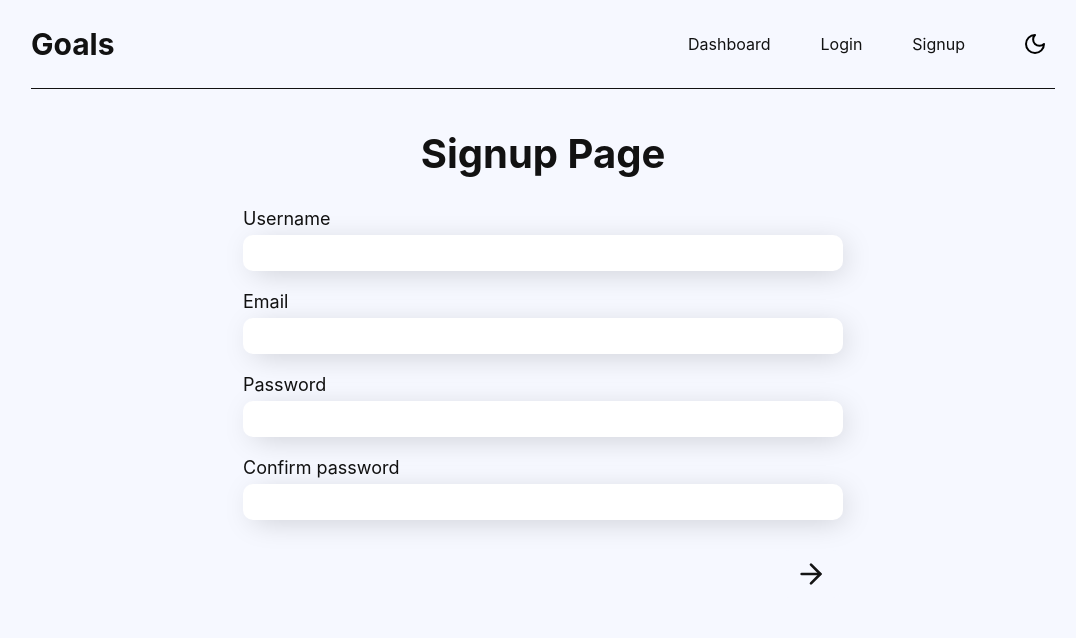
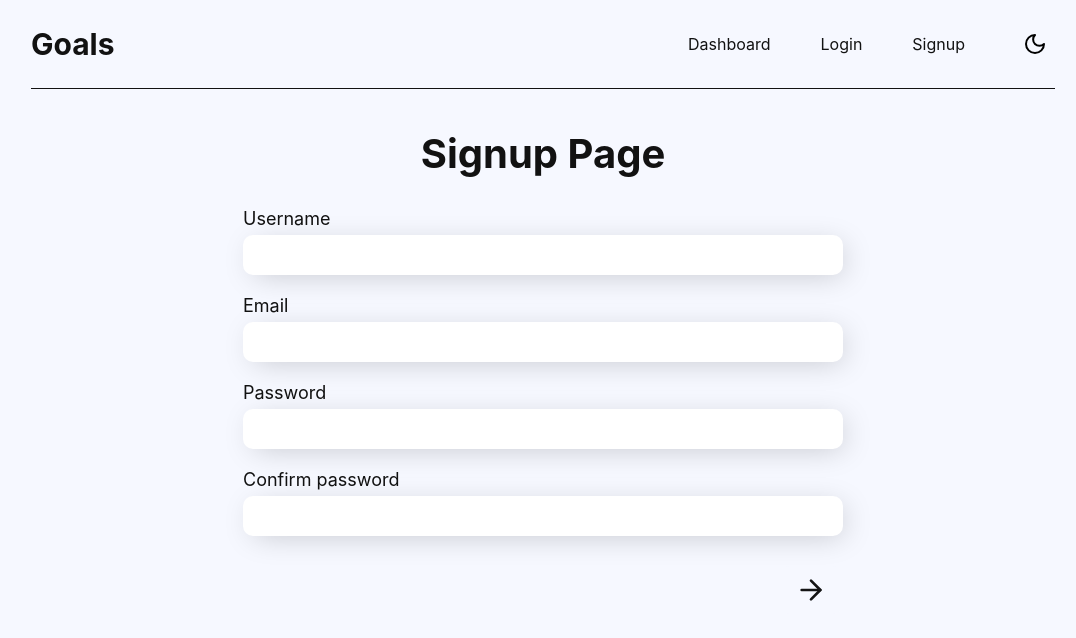
Before and after one commit to whoiscaio/goals-app, a React (Create React App) app in the folder frontend/: page /signup in a window 1280 px wide. Shown: the top 638 px of the page, without its empty margins (97-1173 px from the left). Built offline with nearby package versions, Linux system fonts and the light colour scheme.

Commit message:
feat: ux improvement on error

```diff
--- a/frontend/src/pages/Login.tsx
+++ b/frontend/src/pages/Login.tsx
@@ -57,21 +57,30 @@ function Login({ currentTheme }: LoginProps) {
 
   const arrowIconColor = currentTheme === 'dark' ? '#f6f8ff' : '#141414';
 
+  const usernameErrors = getErrorsByFieldname('username');
+  const passwordErrors = getErrorsByFieldname('password');
+
   return (
     <LoginSignupPageContainer>
       <h1>Login Page</h1>
       <form onSubmit={handleSubmit}>
-        <FormGroup error={getErrorsByFieldname('username')}>
+        <FormGroup error={usernameErrors}>
           <span>Username</span>
-          <input type="text" value={username} onChange={handleUsernameChange} />
+          <input
+            type="text"
+            value={username}
+            onChange={handleUsernameChange}
+            className={usernameErrors.length > 0 ? 'error' : undefined}
+          />
         </FormGroup>
 
-        <FormGroup error={getErrorsByFieldname('password')}>
+        <FormGroup error={passwordErrors}>
           <span>Password</span>
           <input
             type="password"
             value={password}
             onChange={handlePasswordChange}
+            className={passwordErrors.length > 0 ? 'error' : undefined}
           />
         </FormGroup>
 
--- a/frontend/src/pages/Signup.tsx
+++ b/frontend/src/pages/Signup.tsx
@@ -8,7 +8,8 @@ type SignupTypes = {
   currentTheme: string;
 };
 
-const emailRegex = /^(([^<>()[\]\\.,;:\s@"]+(\.[^<>()[\]\\.,;:\s@"]+)*)|(".+"))@((\[[0-9]{1,3}\.[0-9]{1,3}\.[0-9]{1,3}\.[0-9]{1,3}\])|(([a-zA-Z\-0-9]+\.)+[a-zA-Z]{2,}))$/;
+const emailRegex =
+  /^(([^<>()[\]\\.,;:\s@"]+(\.[^<>()[\]\\.,;:\s@"]+)*)|(".+"))@((\[[0-9]{1,3}\.[0-9]{1,3}\.[0-9]{1,3}\.[0-9]{1,3}\])|(([a-zA-Z\-0-9]+\.)+[a-zA-Z]{2,}))$/;
 
 function Signup({ currentTheme }: SignupTypes) {
   const [username, setUsername] = useState<string>('');
@@ -21,7 +22,7 @@ function Signup({ currentTheme }: SignupTypes) {
   const arrowIconColor = currentTheme === 'dark' ? '#f6f8ff' : '#141414';
 
   function validateUsername(username: string) {
-    if(!username) {
+    if (!username) {
       return setNewError('This field is required', 'username');
     }
 
@@ -29,11 +30,11 @@ function Signup({ currentTheme }: SignupTypes) {
   }
 
   function validateEmail(email: string) {
-    if(email.length === 0) {
+    if (email.length === 0) {
       return setNewError('This field is required', 'email');
     }
 
-    if(!emailRegex.test(email)) {
+    if (!emailRegex.test(email)) {
       return setNewError('Email is not valid', 'email');
     }
 
@@ -43,19 +44,25 @@ function Signup({ currentTheme }: SignupTypes) {
   function validatePassword(password: string) {
     validateConfirmPassword(password, confirmPassword);
 
-    if(!password) {
+    if (!password) {
       return setNewError('This field is required', 'password');
     }
 
-    if(password.length < 8) {
-      return setNewError('The password must contain at least 8 digits', 'password');
+    if (password.length < 8) {
+      return setNewError(
+        'The password must contain at least 8 digits',
+        'password'
+      );
     }
 
     cleanErrors('password');
   }
 
-  function validateConfirmPassword(currentPassword: string, confirmPassword: string) {
-    if(confirmPassword !== currentPassword) {
+  function validateConfirmPassword(
+    currentPassword: string,
+    confirmPassword: string
+  ) {
+    if (confirmPassword !== currentPassword) {
       return setNewError('Both password must be equal', 'confirmPassword');
     }
 
@@ -89,9 +96,13 @@ function Signup({ currentTheme }: SignupTypes) {
   function handleSubmit(e: FormEvent) {
     e.preventDefault();
 
-    const condition = username && emailRegex.test(email) && password && (confirmPassword === password);
+    const condition =
+      username &&
+      emailRegex.test(email) &&
+      password &&
+      confirmPassword === password;
 
-    if(!condition) {
+    if (!condition) {
       validateUsername(username);
       validateEmail(email);
       validatePassword(password);
@@ -101,36 +112,53 @@ function Signup({ currentTheme }: SignupTypes) {
     }
   }
 
+  const usernameErrors = getErrorsByFieldname('username');
+  const emailErrors = getErrorsByFieldname('email');
+  const passwordErrors = getErrorsByFieldname('password');
+  const confirmPasswordErrors = getErrorsByFieldname('confirmPassword');
+
   return (
     <LoginSignupPageContainer>
       <h1>Signup Page</h1>
 
       <form onSubmit={handleSubmit}>
-        <FormGroup error={getErrorsByFieldname('username')}>
+        <FormGroup error={usernameErrors}>
           <span>Username</span>
-          <input type="text" value={username} onChange={handleUsernameChange} />
+          <input
+            type="text"
+            value={username}
+            onChange={handleUsernameChange}
+            className={usernameErrors.length > 0 ? 'error' : undefined}
+          />
         </FormGroup>
 
-        <FormGroup error={getErrorsByFieldname('email')}>
+        <FormGroup error={emailErrors}>
           <span>Email</span>
-          <input type="text" value={email} onChange={handleEmailChange} />
+          <input
+            type="text"
+            value={email}
+            onChange={handleEmailChange}
+            className={emailErrors.length > 0 ? 'error' : undefined}
+          />
         </FormGroup>
 
-        <FormGroup error={getErrorsByFieldname('password')}>
+        <FormGroup error={passwordErrors}>
           <span>Password</span>
           <input
             type="password"
             value={password}
             onChange={handlePasswordChange}
+            className={passwordErrors.length > 0 ? 'error' : undefined}
           />
         </FormGroup>
 
-        <FormGroup error={getErrorsByFieldname('confirmPassword')}>
+        <FormGroup error={confirmPasswordErrors}>
           <span>Confirm password</span>
           <input
             type="password"
             value={confirmPassword}
             onChange={handleConfirmPasswordChange}
+            className={confirmPasswordErrors.length > 0 ? 'error' : undefined}
           />
         </FormGroup>
 
--- a/frontend/src/pages/styles.ts
+++ b/frontend/src/pages/styles.ts
@@ -31,7 +31,7 @@ export const LoginSignupPageContainer = styled.section`
   }
 
   input {
-    border: 0;
+    border: 2px solid #ffffff;
     border-radius: ${({ theme }) => theme.measures.borderRadius};
     box-shadow: ${({ theme }) => theme.measures.boxShadow};
 
@@ -39,6 +39,16 @@ export const LoginSignupPageContainer = styled.section`
 
     margin-top: .6rem;
     padding: 1rem;
+
+    outline: 0;
+
+    &:focus {
+      border: 2px solid #141414;
+    }
+
+    &.error {
+      border: 2px solid ${({ theme }) => theme.colors.error};
+    }
   }
 
   .button-wrapper {
@@ -72,7 +82,7 @@ export const LoginSignupPageContainer = styled.section`
     }
   }
 
-  .error {
+  div.error {
     color: ${({ theme }) => theme.colors.error};
     font-size: 1.6rem;
 
```
